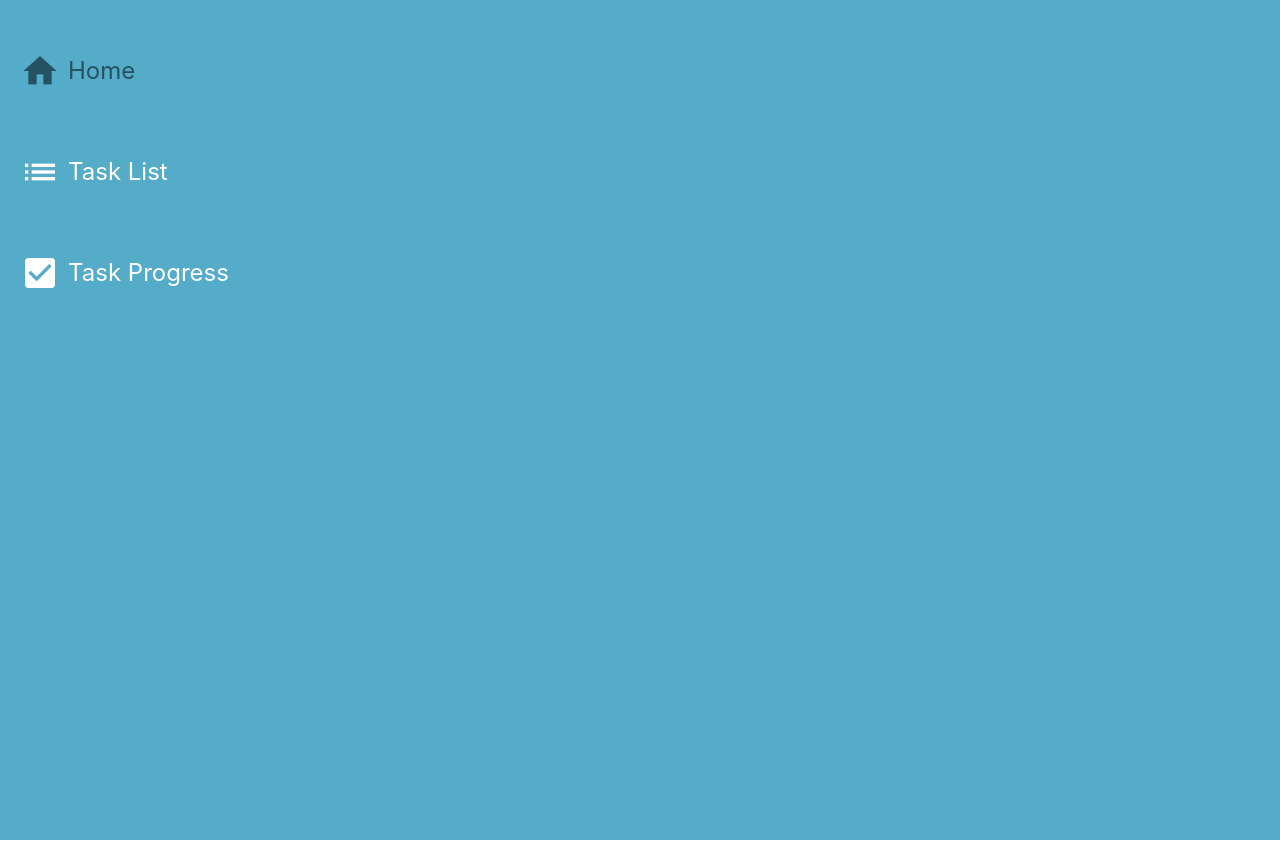
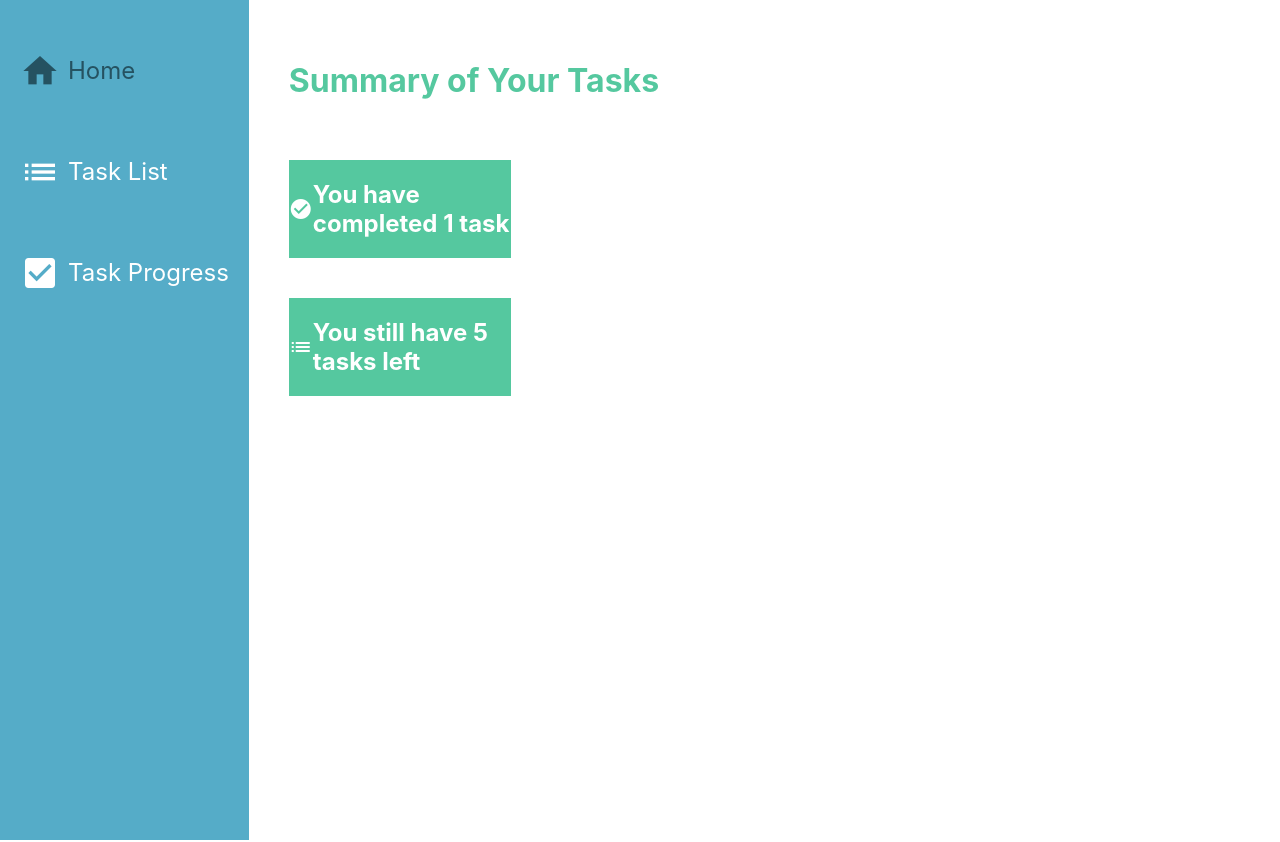
Before and after one commit to faizhadiyan/kanbanProject, a React (Vite) app: page / in a window 1280 px wide. Shown: the top 842 px of the page. Built offline with nearby package versions, Linux system fonts and the light colour scheme; the HTML template or start-up script is replaced by a standard one.

Commit message:
sampai selector atoms, sesi 1 selesai

```diff
--- a/src/App.tsx
+++ b/src/App.tsx
@@ -11,7 +11,7 @@ const router = createBrowserRouter([
     children: [
       {
         path: '/',
-        element: <TaskSummary />, // Diperbarui
+        element: <TaskSummary />,
       },
       {
         path: '/task-list',
--- /dev/null
+++ b/src/features/tasks/TaskSelector.ts
@@ -0,0 +1,21 @@
+import { selector } from 'recoil'
+import { tasksState } from './TaskAtoms'
+import type { Task } from '../../types'
+
+export const uncompletedTasksSelector = selector<Task[]>({
+  key: 'uncompleted_tasks',
+  get: ({ get }) => {
+    return get(tasksState).filter((task) => {
+      return task.progressOrder !== 4
+    })
+  },
+})
+
+export const completedTasksSelector = selector<Task[]>({
+  key: 'completed_tasks',
+  get: ({ get }) => {
+    return get(tasksState).filter((task) => {
+      return task.progressOrder === 4
+    })
+  },
+})
--- a/src/features/tasks/components/TaskSummary.tsx
+++ b/src/features/tasks/components/TaskSummary.tsx
@@ -1,16 +1,30 @@
 import React from 'react'
 import { useRecoilValue } from 'recoil'
-import { tasksState } from '../TaskAtoms'
+// import { tasksState } from '../TaskAtoms'
+import { completedTasksSelector, uncompletedTasksSelector } from '../TaskSelector'
 import type { Task, CSSProperties } from '../../../types/index'
 
 const TaskSummary = (): JSX.Element => {
-  const tasks: Task[] = useRecoilValue(tasksState)
+  // const tasks: Task[] = useRecoilValue(tasksState)
+
+  const completedTasks = useRecoilValue<Task[]>(completedTasksSelector)
+  const uncompletedTasks = useRecoilValue<Task[]>(uncompletedTasksSelector)
 
   return (
     <div style={styles.container}>
       <h1 style={styles.heading}>Summary of Your Tasks</h1>
       <div style={styles.list}>
-        <h2>You have {tasks.length} tasks</h2>
+        <span className="material-icons">check_circle</span>
+        <h2>
+          You have completed {completedTasks.length} {completedTasks.length <= 1 ? 'task' : 'tasks'}
+        </h2>
+      </div>
+      <div style={styles.list}>
+        <span className="material-icons">list</span>
+        <h2>
+          You still have {uncompletedTasks.length} {uncompletedTasks.length <= 1 ? 'task' : 'tasks'}{' '}
+          left
+        </h2>
       </div>
     </div>
   )
--- a/src/layouts/SideMenuLayout.tsx
+++ b/src/layouts/SideMenuLayout.tsx
@@ -1,9 +1,9 @@
 import { Outlet } from 'react-router-dom'
 import SideMenu from '../components/SideMenu'
 
-const SideMenuLayout = () => {
+const SideMenuLayout = (): JSX.Element => {
   return (
-    <div>
+    <div style={{ display: 'flex', flexDirection: 'row' }}>
       <SideMenu />
       <Outlet />
     </div>
```
